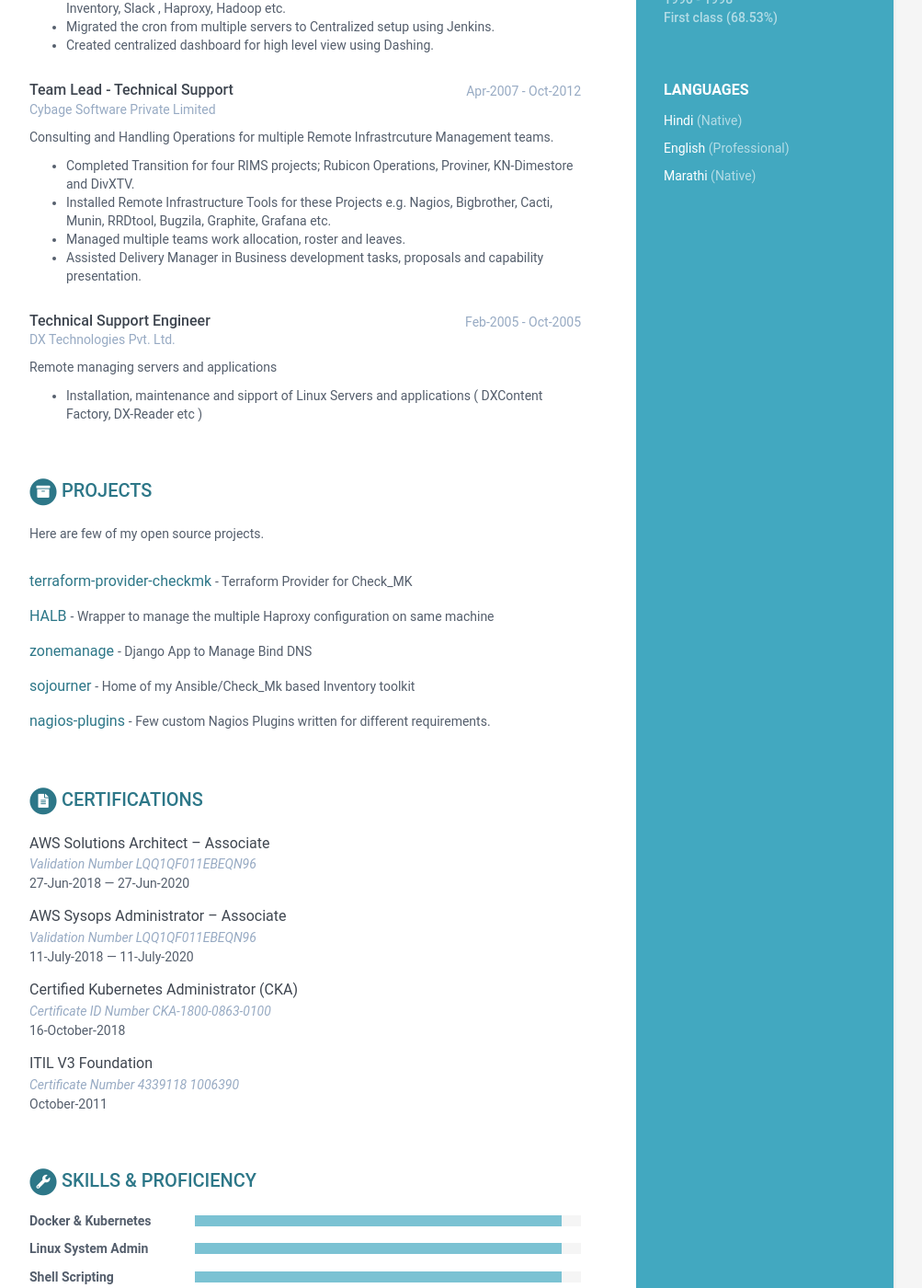
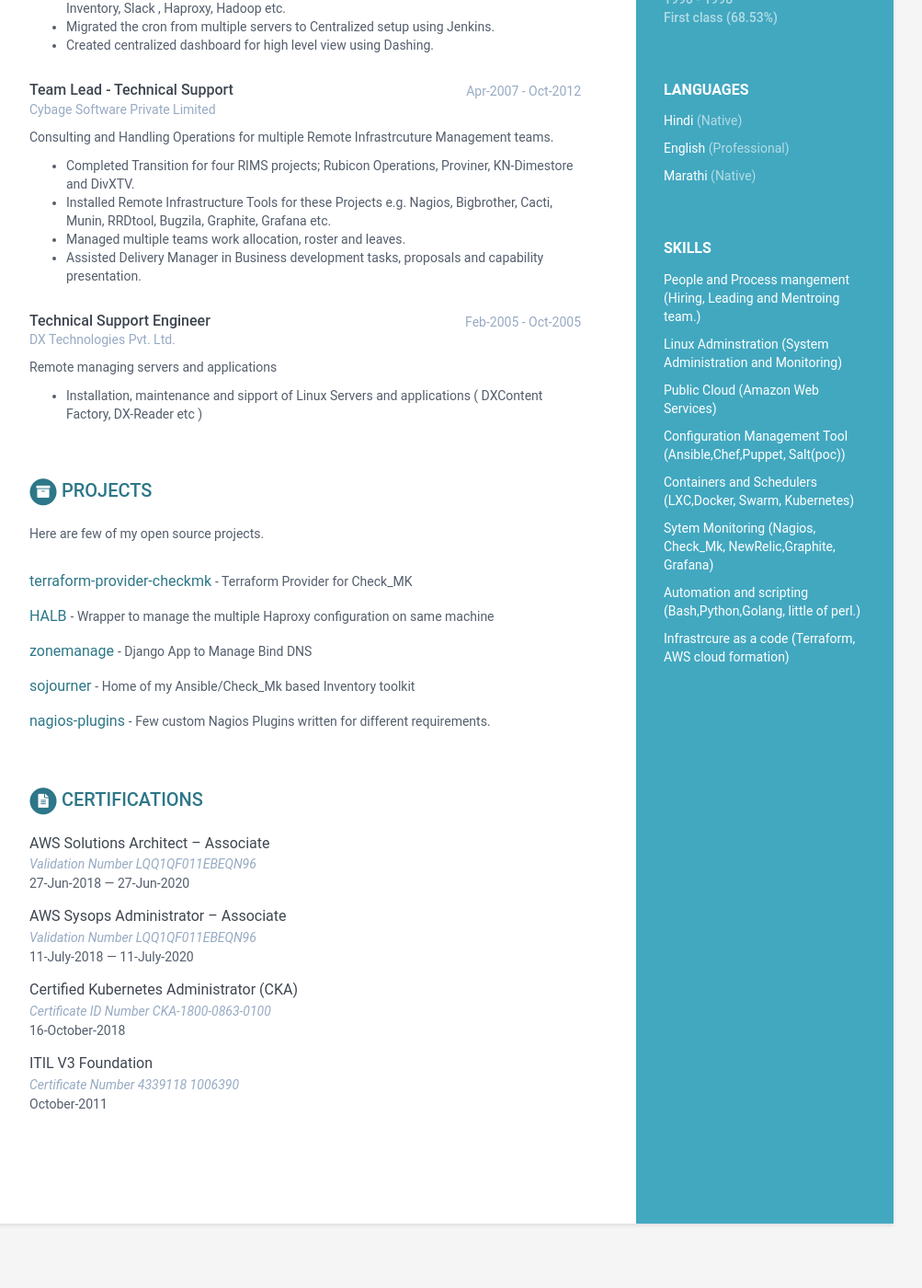
Before and after one commit to junaid18183/junaid18183.github.io, a Jekyll site: the page built from index.html, in a window 1280 px wide and 1400 px high, scrolled down 878 px. Shown: the whole window at 92% size, without its empty margins (168-1171 px from the left). Built offline with Jekyll 4.4.1, drawn with Linux system fonts in a browser that asks for light colours; some of the changed text lies outside the part shown.

Commit message:
Moved skills to sidebar

```diff
--- a/_data/data.yml
+++ b/_data/data.yml
@@ -5,6 +5,7 @@
 sidebar:
     #about: True # set to False or comment line if you want to remove the "how to use?" in the sidebar
     education: True # set to False if you want education in main section instead of in sidebar
+    skills: True # set to False if you want education in main section instead of in sidebar
 
     # Profile information
     name: Juned Memon
@@ -28,12 +29,30 @@ sidebar:
     languages:
       - idiom: Hindi
         level: Native
-
       - idiom: English
         level: Professional
-
       - idiom: Marathi
         level: Native
+
+    skills:
+      - name: People and Process mangement
+        detail: Hiring, Leading and Mentroing team.
+      - name: Linux Adminstration
+        detail: System Administration and Monitoring
+      - name: Public Cloud
+        detail: Amazon Web Services
+      - name: Configuration Management Tool
+        detail: Ansible,Chef,Puppet, Salt(poc)
+      - name: Containers and Schedulers
+        detail: LXC,Docker, Swarm, Kubernetes
+      - name: Sytem Monitoring
+        detail: Nagios, Check_Mk, NewRelic,Graphite, Grafana
+      - name:  Automation and scripting
+        detail: Bash,Python,Golang, little of perl.
+      - name: Infrastrcure as a code
+        detail: Terraform, AWS cloud formation
+
+
 
     #interests:
     #  - item: Reading
@@ -160,27 +179,6 @@ publications:
       - title: ITIL V3 Foundation
         authors: Certificate Number 4339118 1006390
         conference: October-2011
-skills:
-    title: Skills &amp; Proficiency
 
-    toolset:
-      - name: Docker & Kubernetes
-        level: 95%
-
-      - name: Linux System Admin
-        level: 95%
-
-      - name: Shell Scripting
-        level: 95%
-
-      - name: Sytem Monitoring (Nagios, Check_Mk, NewRelic,Graphite, Grafana)
-        level: 95%
-
-      - name: Infrastrcure as a code - Terraform
-        level: 95%
-
-      - name: Configuration Management Tool - Ansible,Chef,Puppet, Salt(poc)
-        level: 95%
-
-footer: >
-    Designed with <i class="fas fa-heart"></i> by <a href="http://themes.3rdwavemedia.com" target="_blank" rel="nofollow">Xiaoying Riley</a>
+#footer: >
+#    Designed with <i class="fas fa-heart"></i> by <a href="http://themes.3rdwavemedia.com" target="_blank" rel="nofollow">Xiaoying Riley</a>
--- a/_includes/sidebar.html
+++ b/_includes/sidebar.html
@@ -25,6 +25,9 @@
 
   {% include language.html %}
   {% include interests.html %}
+  {% if sidebar.skills %}
+    {% include skills.html %}
+  {% endif %}
 
   {% if sidebar.about %}
     {% include about.html %}
--- a/_includes/skills.html
+++ b/_includes/skills.html
@@ -1,31 +1,19 @@
-{% assign skills = site.data.data.skills %}
+{% assign skills = site.data.data.sidebar.skills %}
 {% if skills %}
-<section class="skills-section section">
+<div class="skills-container container-block">
 
-  <h2 class="section-title">
-    <span class="fa-stack fa-xs">
-      <i class="fas fa-circle fa-stack-2x"></i>
-      <i class="fas fa-wrench fa-stack-1x fa-inverse"></i>
-    </span>
-    {{ skills.title }}
+  <h2 class="container-block-title">
+    skills
   </h2>
 
-  <div class="skillset">
+  <ul class="list-unstyled interests-list">
+    {%for skill in skills %}
+    <li>
+      {{ skill.name }}
+      <span class="lang-desc">({{ skill.detail }})</span>
+    </li>
+    {% endfor %}
+  </ul>
 
-    {% for skill in skills.toolset %}
-    <div class="item">
-
-      <h3 class="level-title">{{ skill.name }}</h3>
-
-      <div class="level-bar">
-        <div class="level-bar-inner" data-level="{{ skill.level }}">
-        </div>
-      </div><!--//level-bar-->
-
-    </div><!--//item-->
-    {% endfor %}
-
-  </div>
-
-</section><!--//skills-section-->
+</div><!--//interests-->
 {% endif %}
--- a/index.html
+++ b/index.html
@@ -15,4 +15,6 @@ layout: default
 
 {% include publications.html %}
 
-{% include skills.html %}
+{% unless site.data.data.sidebar.skills %}
+  {% include skills.html %}
+{% endunless %}
```
